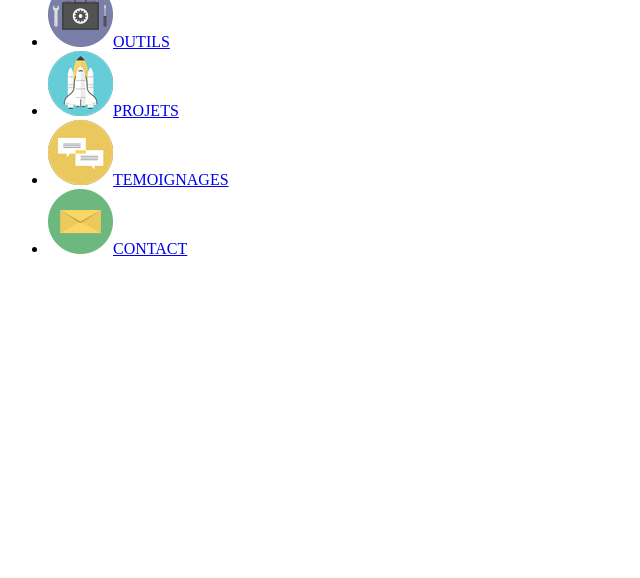
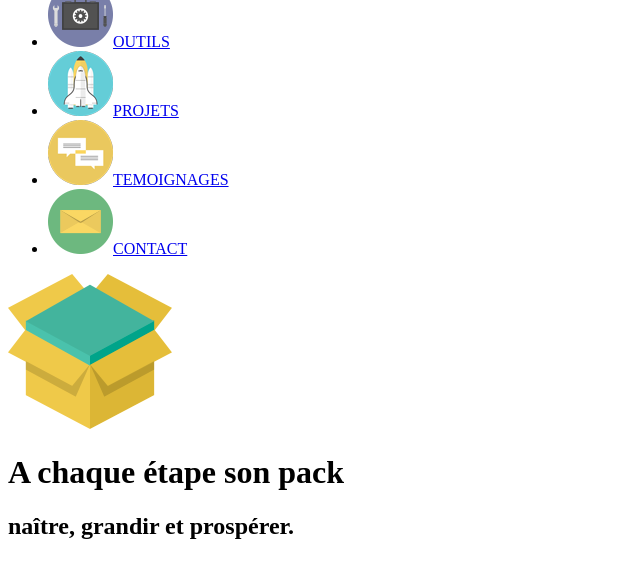
Before and after one commit to donidoni28/youcomunik2, a plain HTML site: page index.html in a window 1280 px wide. Shown: the part 234-812 px from the top of the page, without its empty margins (0-640 px from the left). Drawn offline with Linux system fonts and the light colour scheme.

Commit message:
html structure

```diff
--- a/index.html
+++ b/index.html
@@ -24,13 +24,13 @@
         </nav>
     </header>
     <!--------------- END HEADER ----------------->
-    <div>
-        <div></div>
-        <h1></h1>
-        <h2></h2>
+    <div id="banner">
+        <img src="public/img/packages.png" alt="">
+        <h1>A chaque étape son pack</h1>
+        <h2>naître, grandir et prospérer.</h2>
     </div>
-    <!--------------- START SECTION 1 ----------------->
-    <section id="evolution">
+    <!--------------- START SECTION 1   ----------------->
+    <section id="eclosion">
         <h2></h2>
         <div class="img-left"></div>
         <div class="texte-right"></div>
@@ -52,20 +52,21 @@
             <img src="" alt="">
             <h3></h3>
         </div>
+        <div>
+            <img src="" alt="">
+            <h3></h3>
+        </div>
     </section>
     <!--------------- END SECTION 1 ----------------->
 
+
     <!--------------- START SECTION 2 ----------------->
-    <section id="eclosion">
+    <section id="evolution">
         <h2></h2>
         <div class="img-left"></div>
         <div class="texte-right"></div>
     </section>
     <section class="avantages">
-        <div>
-            <img src="" alt="">
-            <h3></h3>
-        </div>
         <div>
             <img src="" alt="">
             <h3></h3>
@@ -114,5 +115,9 @@
         </div>
     </section>
     <!--------------- END SECTION 3 ----------------->
+
+    <!--------------- START FOOTER ----------------->
+    <footer></footer>
+    <!--------------- END FOOTER ----------------->
 </body>
 </html>
```
